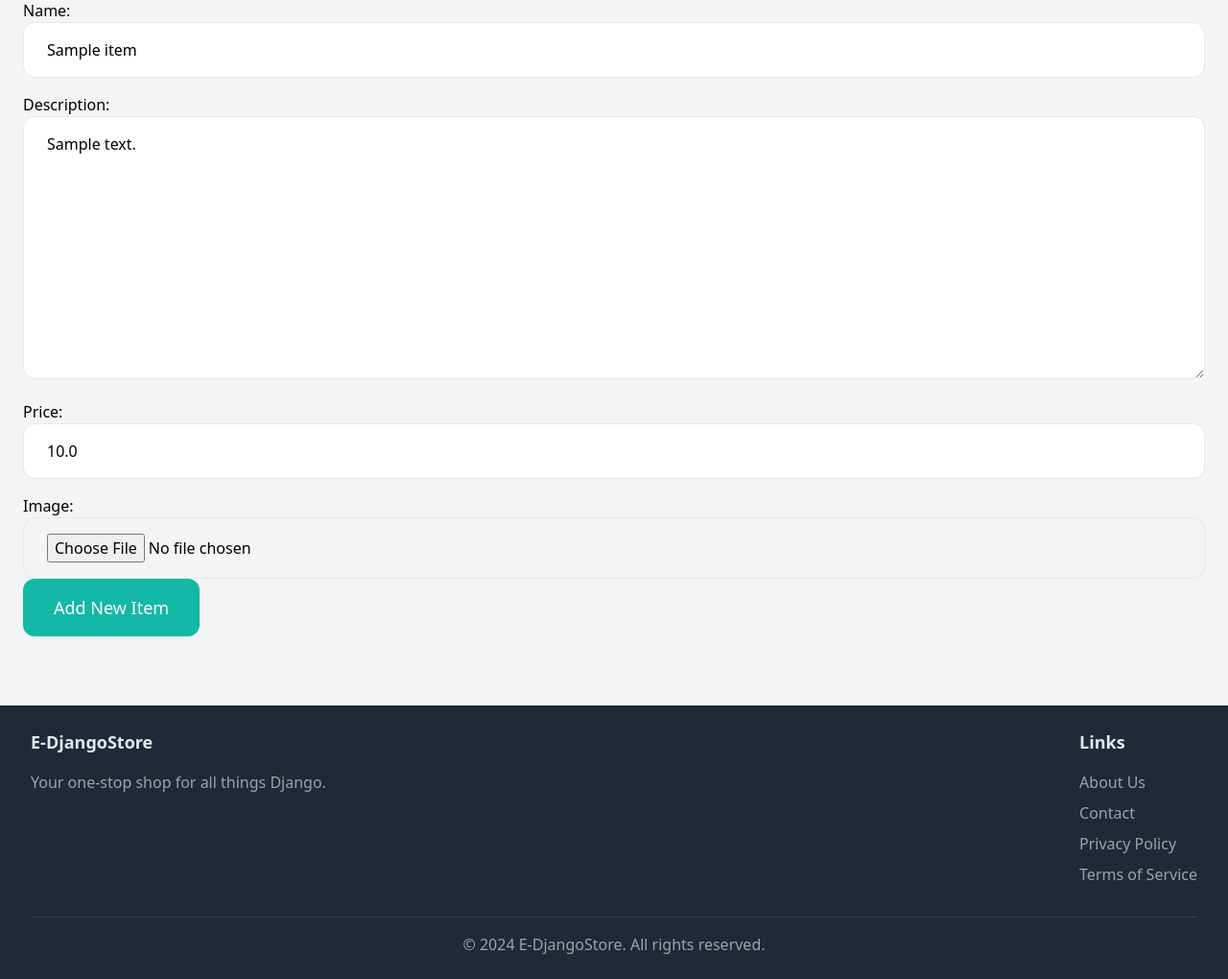
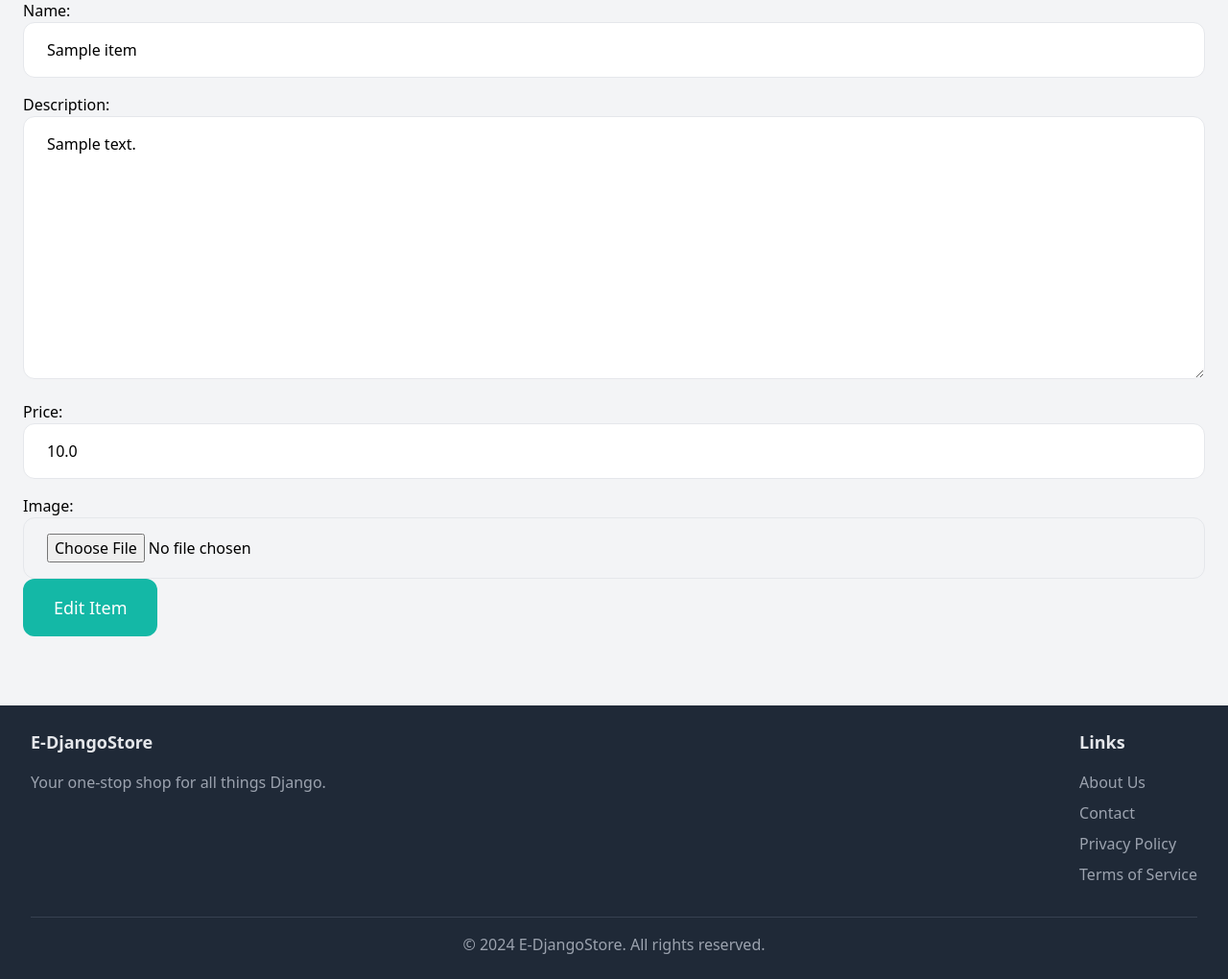
Before and after one commit to edeniyanda/E-DjangoStore, a Django app: page /item/1/edit in a window 1280 px wide. Shown: the part 149-1169 px from the top of the page at 96% size. Run offline with Django 5.2, Linux system fonts and the light colour scheme; a user stored in the database is signed in; tables that the repository leaves empty hold one stand-in row (values such as "Sample post"); some libraries are stand-ins or nearby versions.

Commit message:
Fix: Correct template syntax for if-else condition in item button rendering

```diff
--- a/item/templates/item/detail.html
+++ b/item/templates/item/detail.html
@@ -9,7 +9,7 @@
                     <img src="{{ item.image.url }}" alt="{{ item.title }}" class="rounded-lg w-full">
                 </div>
                 <div class="md:w-1/2 md:ml-6 mt-6 md:mt-0">
-                    <h1 class="text-3xl font-bold mb-4">{{ item.title }}</h1>
+                    <h1 class="text-3xl font-bold mb-4">{{ item.name }}</h1>
                     <p class="text-2xl text-gray-800 mb-4">Price: ${{ item.price }}</p>
                     <p class="text-gray-700 mb-4"><strong>Seller:</strong> {{ item.created_by.username }}</p>
                     <p class="text-gray-700 mb-7"><strong>Description:</strong> {{ item.description }}</p>
--- a/item/templates/item/form.html
+++ b/item/templates/item/form.html
@@ -20,6 +20,10 @@
         {{ form.non_field_errors }}
     </div>
     {% endif %}
-    <button class="py-4 px-8 text-lg bg-teal-500 hover:bg-teal-700 rounded-xl text-white">Add New Item</button>
+    {% if title == 'Edit Item' %}
+        <button class="py-4 px-8 text-lg bg-teal-500 hover:bg-teal-700 rounded-xl text-white">Edit Item</button>
+    {% else %}
+        <button class="py-4 px-8 text-lg bg-teal-500 hover:bg-teal-700 rounded-xl text-white">Add New Item</button>
+    {% endif %}
 </form>
 {% endblock content %}
```
